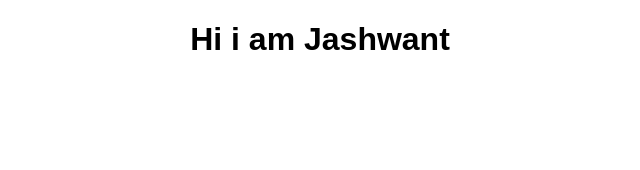
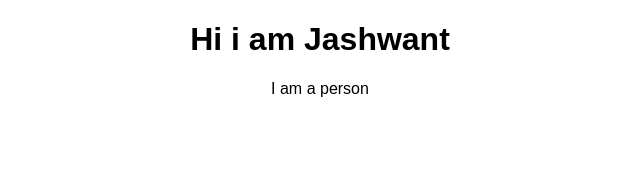
Before and after one commit to jashwant1234/starting_react, a React (Create React App) app in the folder react_app/: page / in a window 1280 px wide. Shown: the top 170 px of the page, without its empty margins (320-960 px from the left). Built offline with nearby package versions, Linux system fonts and the light colour scheme.

Commit message:
add a new component

```diff
--- a/react_app/src/App.js
+++ b/react_app/src/App.js
@@ -1,11 +1,13 @@
 import React, { Component } from 'react';
 import './App.css';
+import Person from './Person/Person';
 
 class App extends Component {
   render(){
     return (
       <div className="App">
         <h1>Hi i am Jashwant</h1>
+        <Person />
       </div>
     );
   }
--- /dev/null
+++ b/react_app/src/Person/Person.js
@@ -0,0 +1,7 @@
+import React from 'react';
+
+const person = () => {
+    return <p>I am a person </p>
+};
+
+export default person ;
```
Also changed, not shown: react_app/src/index.js (line endings or trailing spaces).
